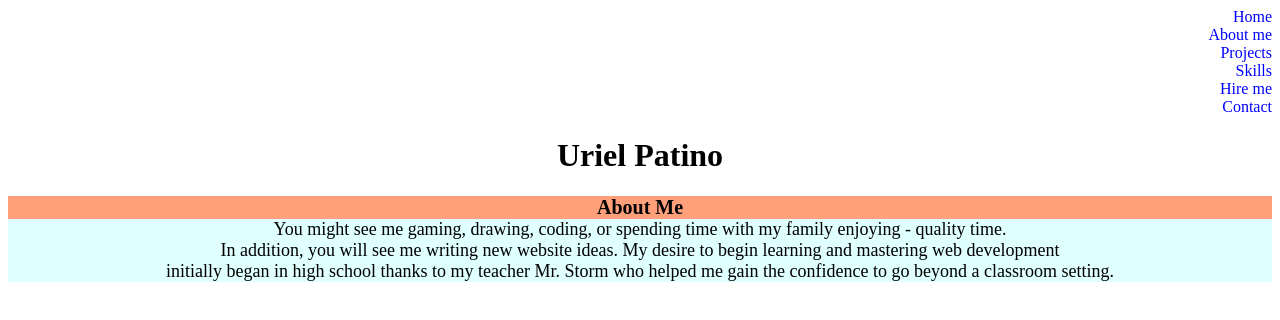
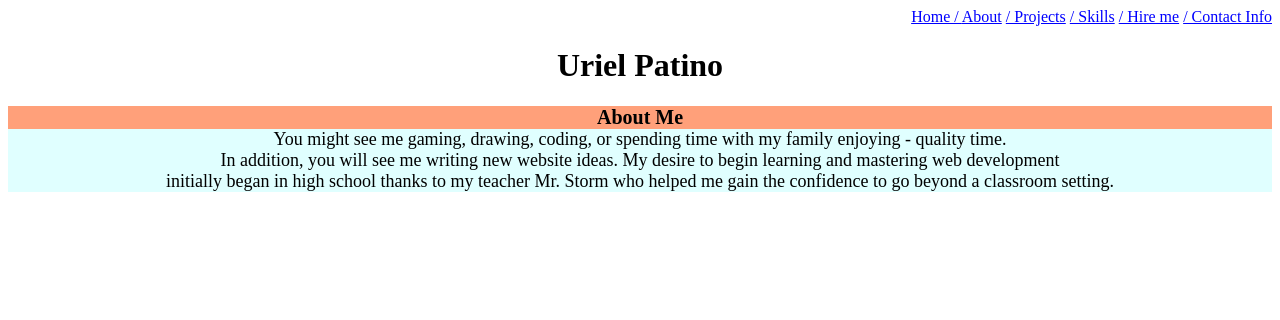
Before and after one commit to UPatino/Uriel_Portfolio_Website, a plain HTML site: page index.html in a window 1280 px wide. Drawn offline with Linux system fonts and the light colour scheme.

Commit message:
new html and css changes

```diff
--- a/index.html
+++ b/index.html
@@ -8,7 +8,14 @@
     <link rel="stylesheet" href="style.css">
 </head>
 <body>
- <nav>Home</nav><nav>About me</nav> <nav>Projects</nav> <nav>Skills</nav> <nav>Hire me</nav> <nav>Contact</nav>
+ <nav>
+    <a href="#">Home  /  </a>
+    <a href="#">  About</a>
+    <a href="#">  /  Projects</a>
+    <a href="#">  /  Skills</a>
+    <a href="#">  /  Hire me</a>
+    <a href="#">  /  Contact Info</a>
+ </nav>
     <h1 class="welcome">Uriel Patino</h1>
     <h3 class="About-1">About Me</h3>
     <p class="About-2"> You might see me gaming, drawing, coding, or spending time with my family enjoying - quality time.<br> In addition, you will see me writing new website ideas.
--- a/style.css
+++ b/style.css
@@ -25,8 +25,10 @@ p {
 nav {
     margin: auto;
     text-align: right;
+    background-color: transparent;
+}
+nav a {
     color: blue;
-    background-color: transparent;
 }
 
 .description {
```
